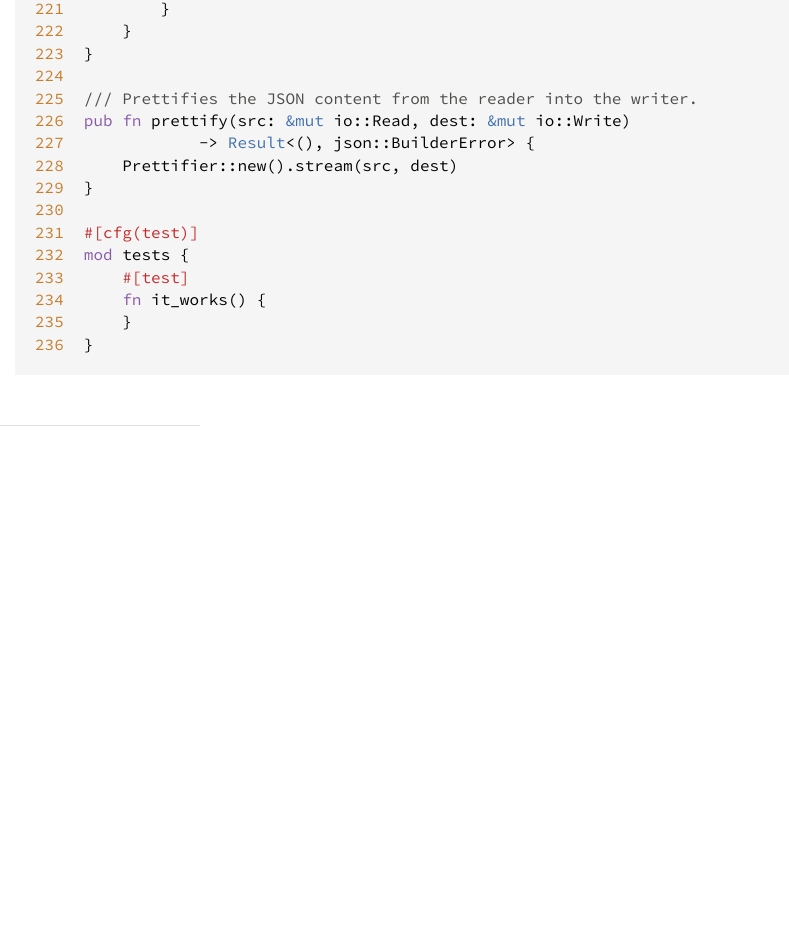
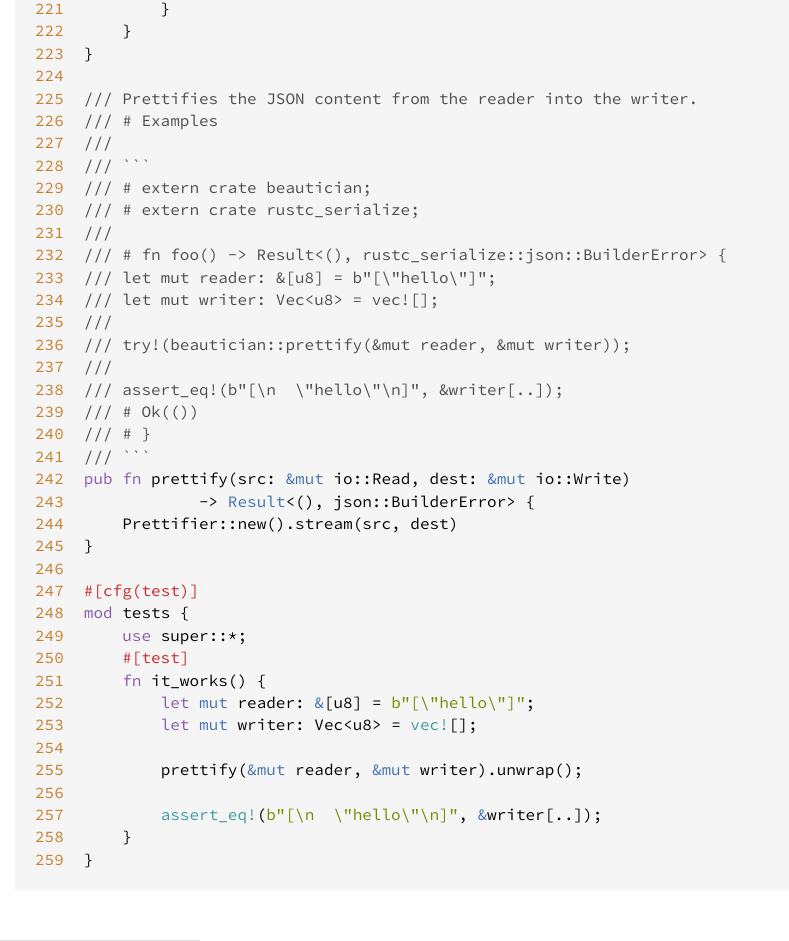
Before and after one commit to ajroetker/beautician, a plain HTML site: page src/beautician/src/lib.rs.html in a window 1280 px wide. Shown: the part 5093-6034 px from the top of the page, without its empty margins (0-789 px from the left). Before the commit the page ends 5519 px from the top, so only its background shows below. Drawn offline with Linux system fonts and the light colour scheme.

Commit message:
Add some documentation examples

````diff
--- a/beautician/sidebar-items.js
+++ b/beautician/sidebar-items.js
@@ -1 +1 @@
-initSidebarItems({"fn":[["escape_bytes",""],["escape_str","Escapes the given string into the writer."],["prettify","Prettifies the JSON content from the reader into the writer."]],"struct":[["Prettifier",""]]});
+initSidebarItems({"fn":[["escape_bytes",""],["escape_str","Escapes the given string into the writer."],["prettify","Prettifies the JSON content from the reader into the writer. # Examples"]],"struct":[["Prettifier",""]]});
--- a/src/beautician/src/lib.rs.html
+++ b/src/beautician/src/lib.rs.html
@@ -277,6 +277,29 @@
 <span id="234">234</span>
 <span id="235">235</span>
 <span id="236">236</span>
+<span id="237">237</span>
+<span id="238">238</span>
+<span id="239">239</span>
+<span id="240">240</span>
+<span id="241">241</span>
+<span id="242">242</span>
+<span id="243">243</span>
+<span id="244">244</span>
+<span id="245">245</span>
+<span id="246">246</span>
+<span id="247">247</span>
+<span id="248">248</span>
+<span id="249">249</span>
+<span id="250">250</span>
+<span id="251">251</span>
+<span id="252">252</span>
+<span id="253">253</span>
+<span id="254">254</span>
+<span id="255">255</span>
+<span id="256">256</span>
+<span id="257">257</span>
+<span id="258">258</span>
+<span id="259">259</span>
 </pre><pre class='rust '>
 <span class='kw'>extern</span> <span class='kw'>crate</span> <span class='ident'>rustc_serialize</span>;
 
@@ -503,6 +526,22 @@
 }
 
 <span class='doccomment'>/// Prettifies the JSON content from the reader into the writer.</span>
+<span class='doccomment'>/// # Examples</span>
+<span class='doccomment'>///</span>
+<span class='doccomment'>/// ```</span>
+<span class='doccomment'>/// # extern crate beautician;</span>
+<span class='doccomment'>/// # extern crate rustc_serialize;</span>
+<span class='doccomment'>///</span>
+<span class='doccomment'>/// # fn foo() -&gt; Result&lt;(), rustc_serialize::json::BuilderError&gt; {</span>
+<span class='doccomment'>/// let mut reader: &amp;[u8] = b&quot;[\&quot;hello\&quot;]&quot;;</span>
+<span class='doccomment'>/// let mut writer: Vec&lt;u8&gt; = vec![];</span>
+<span class='doccomment'>///</span>
+<span class='doccomment'>/// try!(beautician::prettify(&amp;mut reader, &amp;mut writer));</span>
+<span class='doccomment'>///</span>
+<span class='doccomment'>/// assert_eq!(b&quot;[\n  \&quot;hello\&quot;\n]&quot;, &amp;writer[..]);</span>
+<span class='doccomment'>/// # Ok(())</span>
+<span class='doccomment'>/// # }</span>
+<span class='doccomment'>/// ```</span>
 <span class='kw'>pub</span> <span class='kw'>fn</span> <span class='ident'>prettify</span>(<span class='ident'>src</span>: <span class='kw-2'>&amp;</span><span class='kw-2'>mut</span> <span class='ident'>io</span>::<span class='ident'>Read</span>, <span class='ident'>dest</span>: <span class='kw-2'>&amp;</span><span class='kw-2'>mut</span> <span class='ident'>io</span>::<span class='ident'>Write</span>)
             <span class='op'>-&gt;</span> <span class='prelude-ty'>Result</span><span class='op'>&lt;</span>(), <span class='ident'>json</span>::<span class='ident'>BuilderError</span><span class='op'>&gt;</span> {
     <span class='ident'>Prettifier</span>::<span class='ident'>new</span>().<span class='ident'>stream</span>(<span class='ident'>src</span>, <span class='ident'>dest</span>)
@@ -510,8 +549,15 @@
 
 <span class='attribute'>#[<span class='ident'>cfg</span>(<span class='ident'>test</span>)]</span>
 <span class='kw'>mod</span> <span class='ident'>tests</span> {
+    <span class='kw'>use</span> <span class='ident'>super</span>::<span class='op'>*</span>;
     <span class='attribute'>#[<span class='ident'>test</span>]</span>
     <span class='kw'>fn</span> <span class='ident'>it_works</span>() {
+        <span class='kw'>let</span> <span class='kw-2'>mut</span> <span class='ident'>reader</span>: <span class='kw-2'>&amp;</span>[<span class='ident'>u8</span>] <span class='op'>=</span> <span class='string'>b&quot;[\&quot;hello\&quot;]&quot;</span>;
+        <span class='kw'>let</span> <span class='kw-2'>mut</span> <span class='ident'>writer</span>: <span class='ident'>Vec</span><span class='op'>&lt;</span><span class='ident'>u8</span><span class='op'>&gt;</span> <span class='op'>=</span> <span class='macro'>vec</span><span class='macro'>!</span>[];
+
+        <span class='ident'>prettify</span>(<span class='kw-2'>&amp;</span><span class='kw-2'>mut</span> <span class='ident'>reader</span>, <span class='kw-2'>&amp;</span><span class='kw-2'>mut</span> <span class='ident'>writer</span>).<span class='ident'>unwrap</span>();
+
+        <span class='macro'>assert_eq</span><span class='macro'>!</span>(<span class='string'>b&quot;[\n  \&quot;hello\&quot;\n]&quot;</span>, <span class='kw-2'>&amp;</span><span class='ident'>writer</span>[..]);
     }
 }
 </pre>
````
Also changed, not shown: beautician/fn.prettify.html (+11 -1 lines), beautician/index.html (+1 -1 lines), search-index.js.
